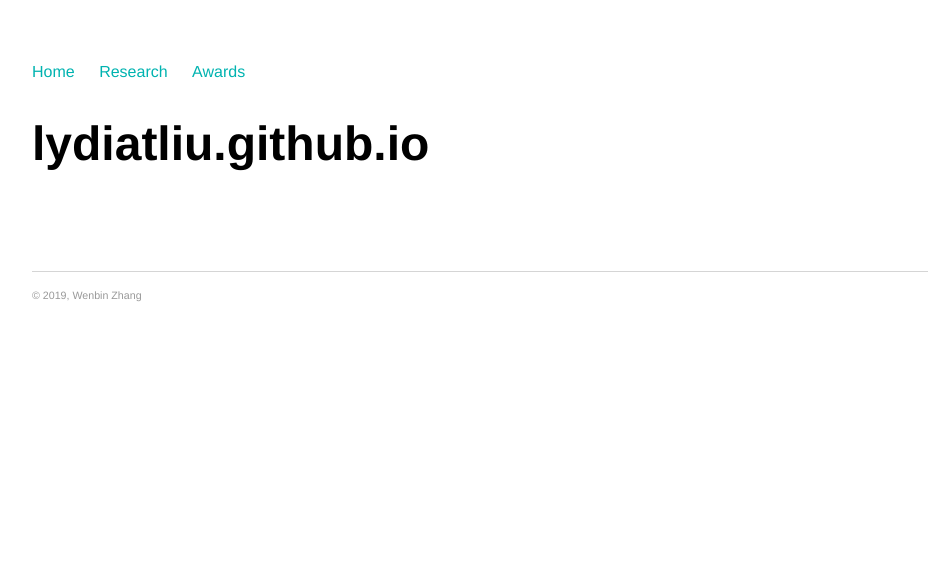
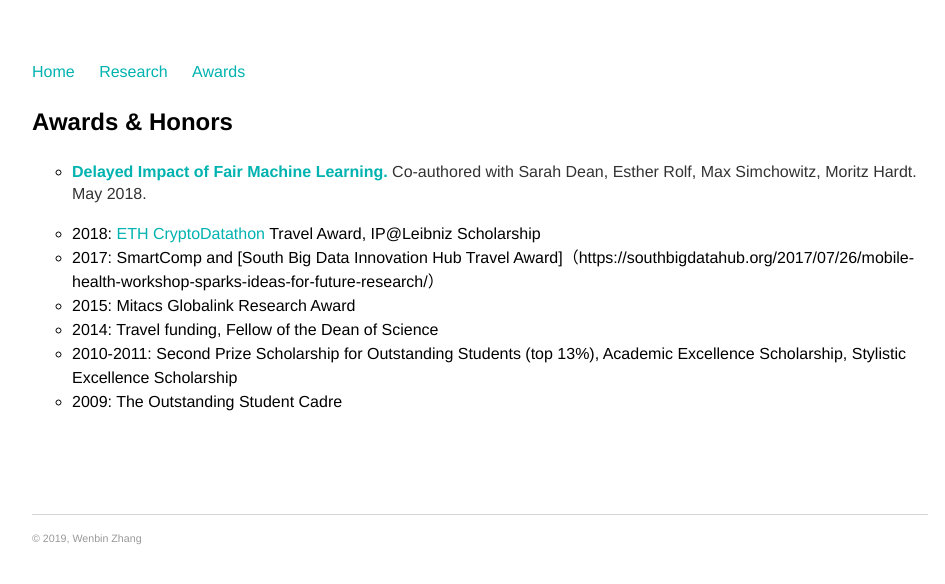
Before and after one commit to vanbanTruong/vanbanTruong.github.io, a Jekyll site: the page built from awards.md, in a window 1280 px wide. Shown: the top 584 px of the page, without its empty margins (160-1105 px from the left). Built offline with Jekyll 4.4.1, drawn with Linux system fonts in a browser that asks for light colours; our own code applies the rules of GitHub Pages for plain Markdown files.

Commit message:
Update awards.md

```diff
--- a/awards.md
+++ b/awards.md
@@ -1 +1,16 @@
-# lydiatliu.github.io
+---
+layout: default
+title: Awards
+---
+
+### Awards & Honors
+
+* [**Delayed Impact of Fair Machine Learning.**](https://bair.berkeley.edu/blog/2018/05/17/delayed-impact/) Co-authored with Sarah Dean, Esther Rolf, Max Simchowitz, Moritz Hardt. May 2018.
+
+
+* 2018: [ETH CryptoDatathon](https://www.cryptodatathon.com/) Travel Award, IP@Leibniz Scholarship
+* 2017: SmartComp and [South Big Data Innovation Hub Travel Award]（https://southbigdatahub.org/2017/07/26/mobile-health-workshop-sparks-ideas-for-future-research/）
+* 2015: Mitacs Globalink Research Award
+* 2014: Travel funding, Fellow of the Dean of Science
+* 2010-2011: Second Prize Scholarship for Outstanding Students (top 13%), Academic Excellence Scholarship, Stylistic Excellence Scholarship
+* 2009: The Outstanding Student Cadre
```
